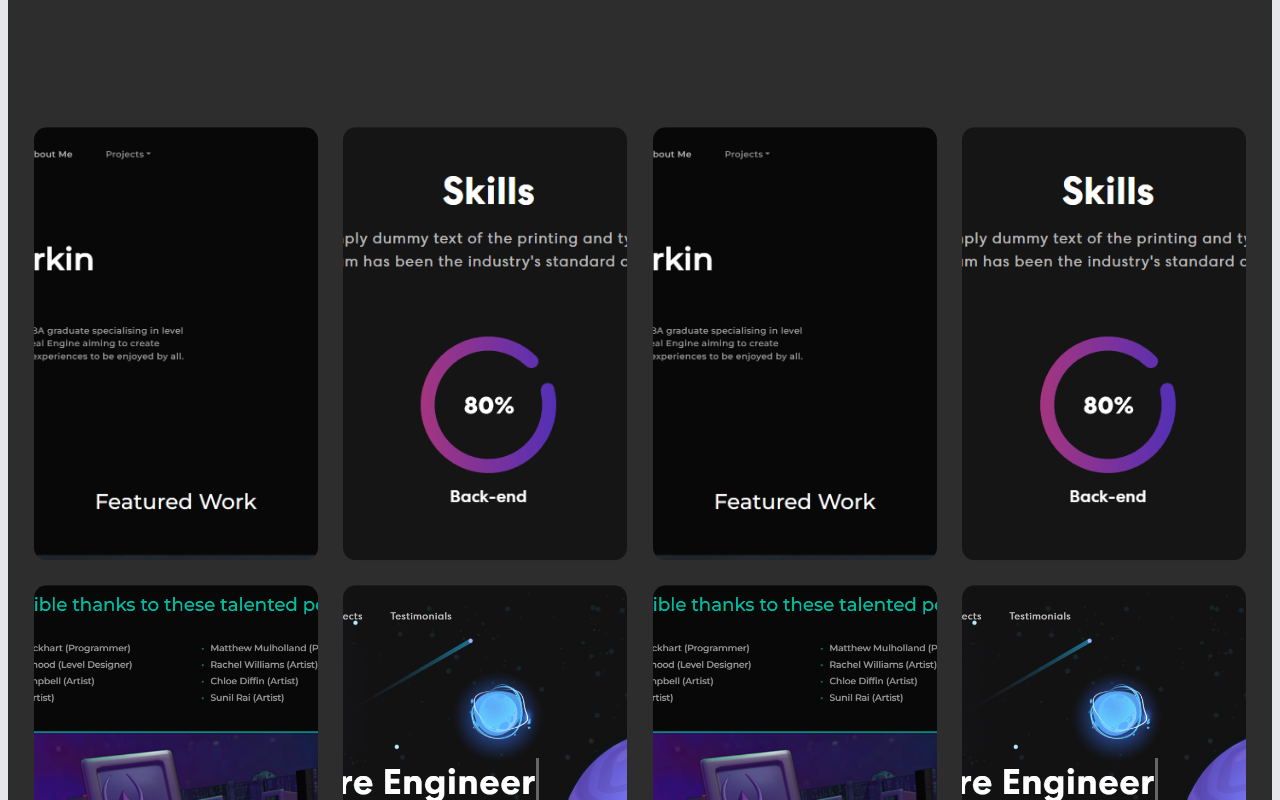
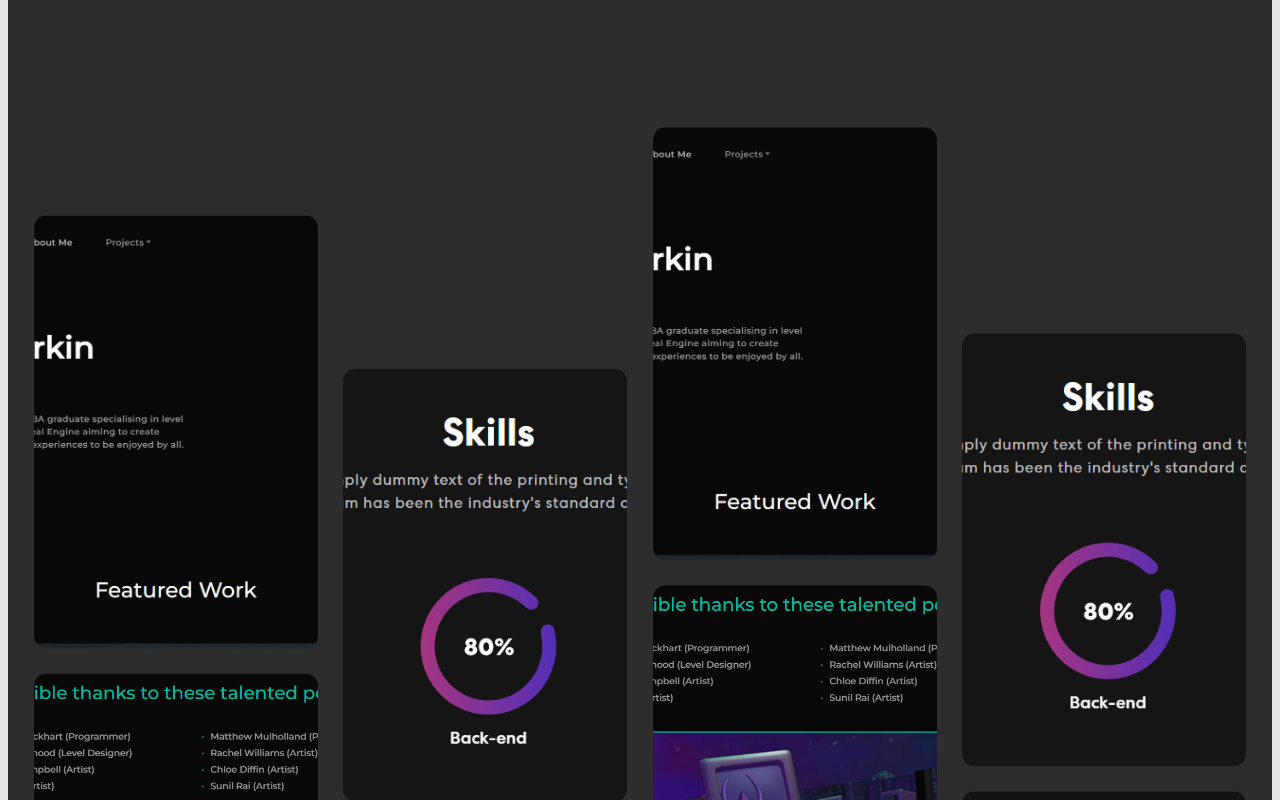
Before and after one commit to BenW2k/Portfolio, a Next.js app in the folder frontend/: page / in a window 1280 px wide. Shown: the part 6800-7600 px from the top of the page. Built offline with nearby package versions, Linux system fonts and the light colour scheme.

Commit message:
+useDimension import and new y variables for variance of scroll animation speed

```diff
--- a/frontend/app/components/projects/projects.tsx
+++ b/frontend/app/components/projects/projects.tsx
@@ -3,6 +3,7 @@ import styles from "../../styles/components/projects.module.css";
 import Image from "next/image";
 import {useRef, useEffect} from "react";
 import Lenis from "lenis";
+import useDimension from "./useDimension";
 
 const images: Array<string> = [
   "connor_1.png",
@@ -16,6 +17,7 @@ const images: Array<string> = [
 
 export default function Projects() {
   const container = useRef(null);
+  const {height} = useDimension();
   const {scrollYProgress} = useScroll({
     target: container,
     offset: ["start end", "end start"],
@@ -23,6 +25,7 @@ export default function Projects() {
 
   interface ColumnProps {
     images: any;
+    y: any;
   }
 
   useEffect(() => {
@@ -36,7 +39,7 @@ export default function Projects() {
     requestAnimationFrame(raf);
   }, []);
 
-  const Column = ({images}: ColumnProps) => {
+  const Column = ({images, y}: ColumnProps) => {
     return (
       <motion.div style={{y}} className={styles.column}>
         {images.map((src: string, index: number) => {
@@ -50,14 +53,18 @@ export default function Projects() {
     );
   };
 
-  const y = useTransform(scrollYProgress, [0, 1], [0, 1000]);
+  const y = useTransform(scrollYProgress, [0, 1], [0, height * 2]);
+  const y2 = useTransform(scrollYProgress, [0, 1], [0, height * 3.3]);
+  const y3 = useTransform(scrollYProgress, [0, 1], [0, height * 1.25]);
+  const y4 = useTransform(scrollYProgress, [0, 1], [0, height * 3]);
+
   return (
     <main className={styles.main}>
       <div ref={container} className={styles.gallery}>
-        <Column images={[images[0], images[1], images[2]]} />
-        <Column images={[images[3], images[4], images[5]]} />
-        <Column images={[images[0], images[1], images[2]]} />
-        <Column images={[images[3], images[4], images[5]]} />
+        <Column images={[images[0], images[1], images[2]]} y={y} />
+        <Column images={[images[3], images[4], images[5]]} y={y2} />
+        <Column images={[images[0], images[1], images[2]]} y={y3} />
+        <Column images={[images[3], images[4], images[5]]} y={y4} />
       </div>
     </main>
   );
```
